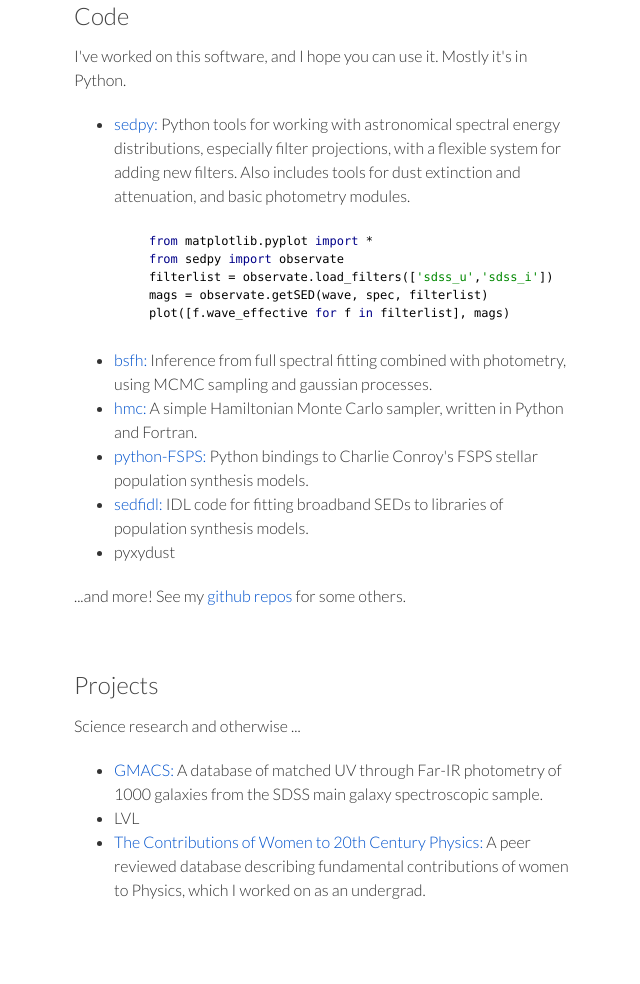
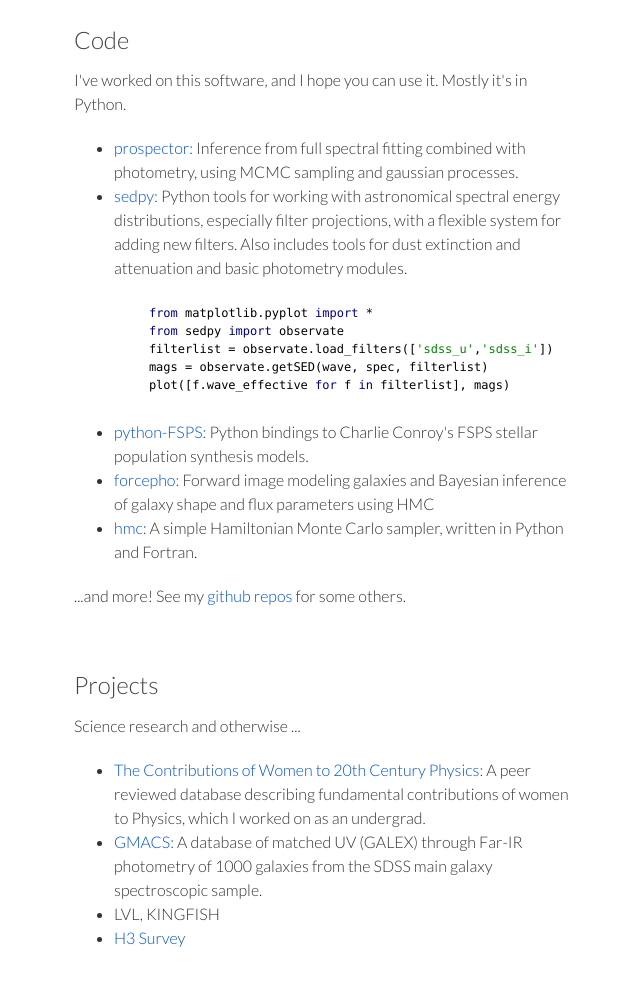
Before and after one commit to bd-j/bd-j.github.io, a plain HTML site: page index.html in a window 1280 px wide. Shown: the part 856-1840 px from the top of the page, without its empty margins (446-1086 px from the left). Drawn offline with Linux system fonts and the light colour scheme.

Commit message:
clean up formatting.

```diff
--- a/index.html
+++ b/index.html
@@ -45,7 +45,7 @@
             My current work is inferring star and galaxy properties in
             the nearby and distant universe from their
 	    <a href="http://en.wikipedia.org/wiki/Electromagnetic_spectrum">
-	    spectral energy distributions (SEDs)</a>.
+	    spectral energy distributions (SEDs)</a> and images.
             </p>
 	    <p>
 	    I help build generative physical models and use I use advanced statistical
@@ -53,7 +53,7 @@
 	    obtained with big chunks of glass and metal in space.
 	    </p>
 	    <p>
-	    I have worked as an astronomer and data analyst for 15 years, six of them
+	    I have worked as an astronomer and data analyst for 20 years, six of them
 	    in Cambridge, England and Paris, France. My experience includes operating
 	    ground-based telescopes in the US and Chile and working with data from
 	    several satellite telescopes, including Hubble, Galex, and Spitzer.
@@ -72,11 +72,18 @@
           <ul>
             <li>
               <div class="ftext">
+              <a href="https://github.com/bd-j/prospector">prospector:</a>
+              Inference from full spectral fitting combined with
+              photometry, using MCMC sampling and gaussian processes.
+              </div>
+            </li>
+            <li>
+                <div class="ftext">
                 <a href="https://github.com/bd-j/sedpy">sedpy:</a>
                   Python tools for working with astronomical spectral energy distributions,
                   especially filter projections, with a flexible system for adding
-		    new filters.  Also includes tools for dust extinction and attenuation,
-		    and basic photometry modules.
+                  new filters.  Also includes tools for dust extinction and attenuation and
+                  basic photometry modules.
 <pre><code class="python">
     from matplotlib.pyplot import *
     from sedpy import observate
@@ -84,21 +91,6 @@
     mags = observate.getSED(wave, spec, filterlist)
     plot([f.wave_effective for f in filterlist], mags)
 </pre></code>
-
-                  </div>
-                </li>
-                <li>
-                  <div class="ftext">
-		    <a href="https://github.com/bd-j/bsfh">bsfh:</a>
-		    Inference from full spectral fitting combined with
-                    photometry, using MCMC sampling and gaussian processes.
-                  </div>
-                </li>
-                <li>
-                  <div class="ftext">
-		    <a href="https://github.com/bd-j/hmc">hmc:</a>
-		    A simple Hamiltonian Monte Carlo sampler, written
-                    in Python and Fortran.
                 </div>
             </li>
             <li>
@@ -110,22 +102,22 @@
             </li>
             <li>
                 <div class="ftext">
-		    <a href="https://github.com/bd-j/sedfidl">sedfidl:</a>
-		    IDL code for fitting broadband SEDs to libraries
-                    of population synthesis models.
+                <a href="https://github.com/bd-j/forcepho">forcepho:</a>
+                Forward image modeling galaxies and Bayesian inference of galaxy shape
+                and flux parameters using HMC
                 </div>
             </li>
             <li>
               <div class="ftext">
-		    pyxydust
+              <a href="https://github.com/bd-j/hmc">hmc:</a>
+                A simple Hamiltonian Monte Carlo sampler, written
+                in Python and Fortran.
               </div>
             </li>
-
           </ul>
         </p>
         <p>
-             ...and more! See my <a href="http://github.com/bd-j">
-             github repos</a> for some others.
+        ...and more! See my <a href="http://github.com/bd-j">github repos</a> for some others.
         </p>
 
 	    <h2 id="projects">Projects</h2>
@@ -137,33 +129,36 @@
 	      <ul>
           <li>
               <div class="ftext">
-		    <a href="http://user.astro.columbia.edu/~bjohnson/GMACS/catalogs.html">
-		    GMACS:
-		    </a> A database of matched UV through Far-IR
-	            photometry of 1000 galaxies from the SDSS main galaxy
-	            spectroscopic sample.
+              <a href="http://cwp.library.ucla.edu">
+              The Contributions of Women to 20th Century Physics:
+              </a>
+              A peer reviewed database describing fundamental contributions of women to Physics,
+              which I worked on as an undergrad.
               </div>
           </li>
           <li>
               <div class="ftext">
-		    LVL
+              <a href="http://user.astro.columbia.edu/~bjohnson/GMACS/catalogs.html">
+              GMACS:
+              </a>
+              A database of matched UV (GALEX) through Far-IR photometry of 1000 galaxies from the
+              SDSS main galaxy spectroscopic sample.
               </div>
           </li>
           <li>
               <div class="ftext">
-		  <a href="http://cwp.library.ucla.edu">
-		  The Contributions of Women to 20th Century Physics:
-		  </a> A peer reviewed database describing fundamental
-	               contributions of women to Physics, which I
-		       worked on as an undergrad.
+              LVL, KINGFISH
               </div>
 		      </li>
-
-
+          <li>
+              <div class="ftext">
+              <a href="http://h3survey.rc.fas.harvard.edu">
+              H3 Survey
+              </div>
+          </li>
 	      </ul>
 	    </p>
       </section>
-
 
 
       <footer>
@@ -176,6 +171,5 @@
 
       <script src="javascripts/highlight.pack.js"></script>
       <script>hljs.initHighlightingOnLoad();</script>
-
   </body>
 </html>
```
Lines whose indentation alone changed are shown as unchanged.
